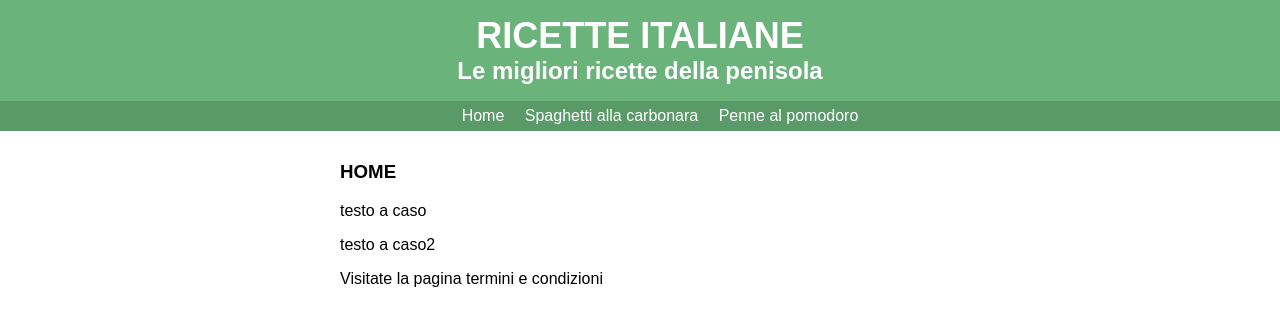
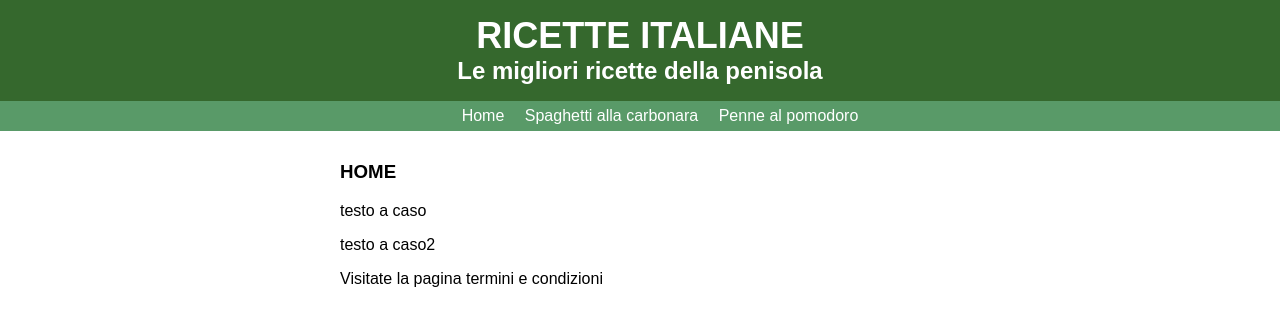
Before and after one commit to morellatomarco/ManPowerGit, a plain HTML site: page index.html in a window 1280 px wide. Drawn offline with Linux system fonts and the light colour scheme.

Commit message:
Update main.css

```diff
--- a/Style/main.css
+++ b/Style/main.css
@@ -15,7 +15,7 @@ a {
 /********************** GENERAL *******************/
 
 #header {
-	background-color: #6ab47b;
+	background-color: #35682d;
 }
 
 h1{
```
